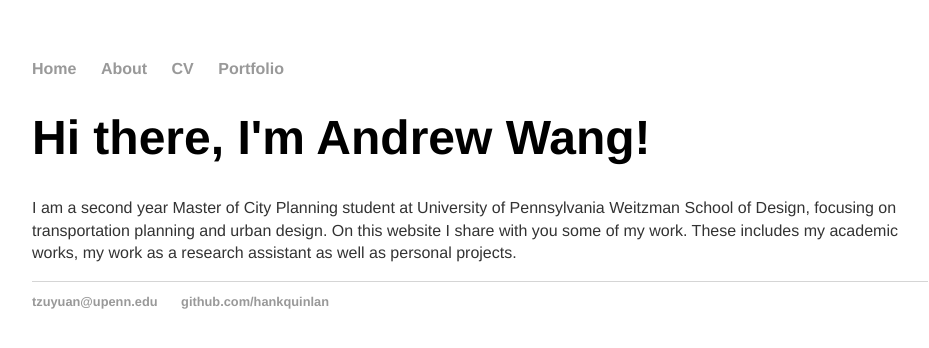
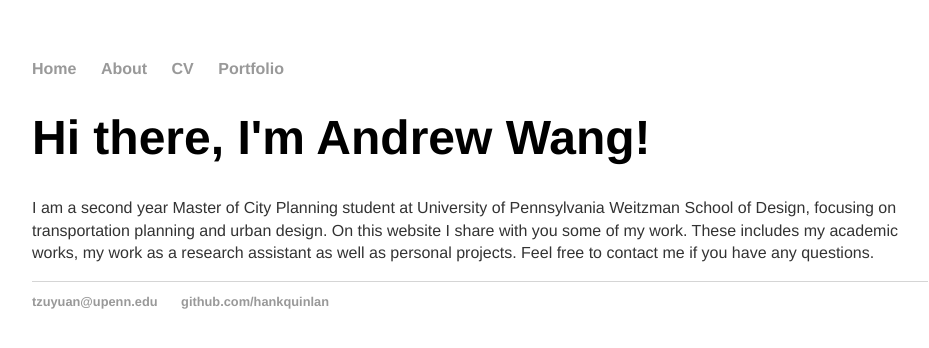
Before and after one commit to tzuyuanw/tzuyuanw.github.io, a Jekyll site: the page built from index.html, in a window 1280 px wide. Shown: the top 348 px of the page, without its empty margins (160-1089 px from the left). Built offline with Jekyll 4.4.1, drawn with Linux system fonts in a browser that asks for light colours.

Commit message:
Update index.html

```diff
--- a/index.html
+++ b/index.html
@@ -6,6 +6,7 @@ title: Andrew Wang
 	<h1>Hi there, I'm Andrew Wang!</h1>
 	<p>I am a second year Master of City Planning student at University of Pennsylvania Weitzman School of Design,
 		focusing on transportation planning and urban design. On this website I share with you some of my work.
-		These includes my academic works, my work as a research assistant as well as personal projects.
+		These includes my academic works, my work as a research assistant as well as personal projects. Feel free
+		to contact me if you have any questions.
 	</p>
 </div><!-- /.blurb -->
```
